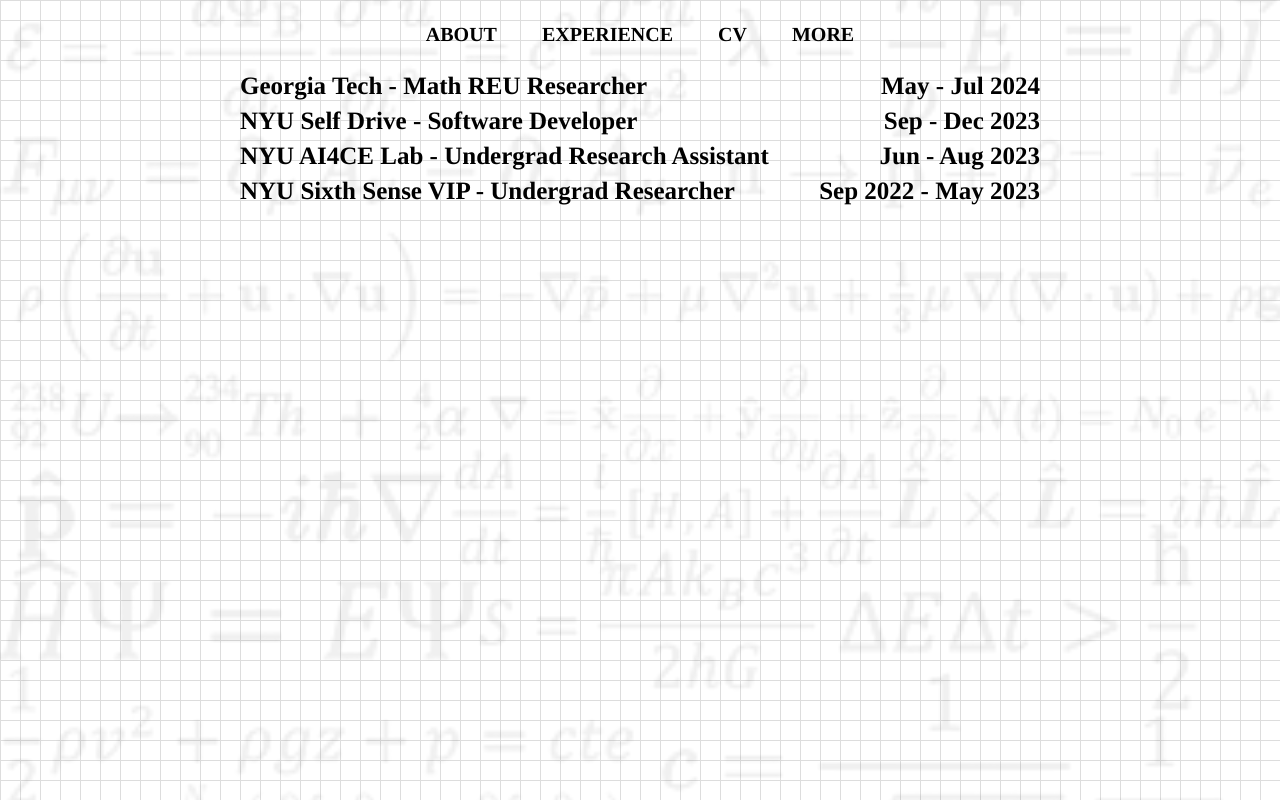
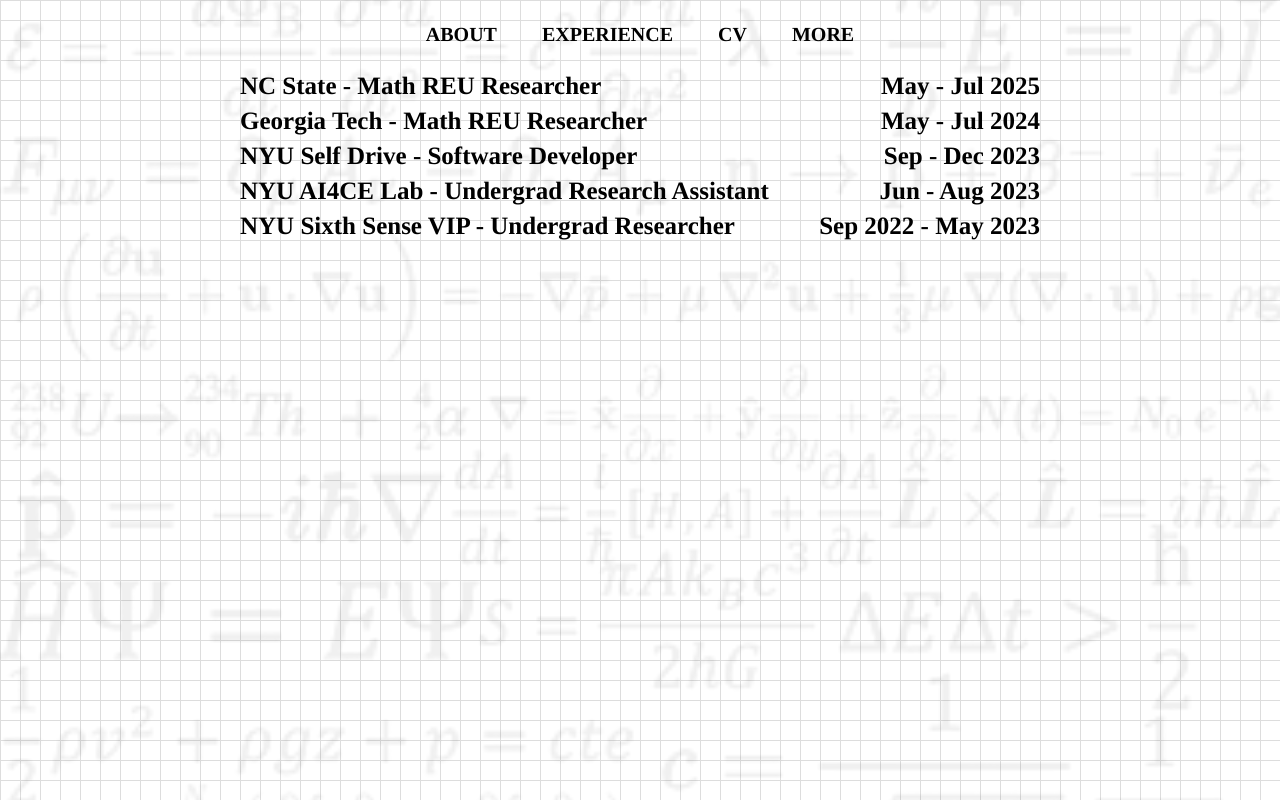
Before and after one commit to arnavgarg3/arnavgarg3.github.io, a plain HTML site: page experiences.html in a window 1280 px wide. Drawn offline with Linux system fonts and the light colour scheme; a web font is replaced by a local one.

Commit message:
remove remark, added ncsu

```diff
--- a/experiences.html
+++ b/experiences.html
@@ -30,6 +30,10 @@
     </header>
     <main>
         <div class="experiences">
+                <span class = "place">NC State - Math REU Researcher</span>
+                <span class = "date"> May - Jul 2025</span>
+            </div>
+        <div class="experiences">
                 <span class = "place">Georgia Tech - Math REU Researcher</span>
                 <span class = "date"> May - Jul 2024</span>
             </div>
```
Also changed, not shown: index.html (+1 -1 lines).
